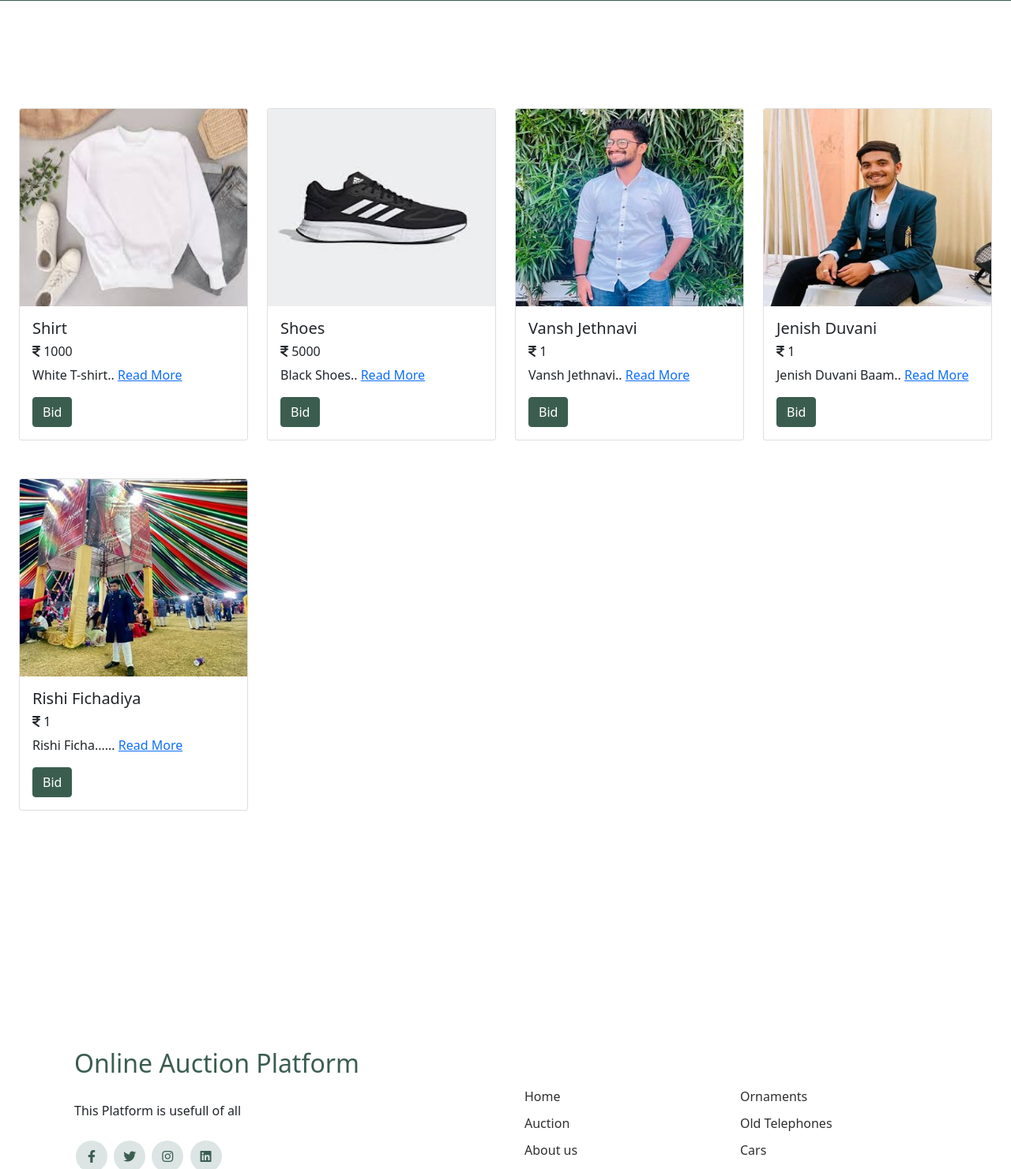
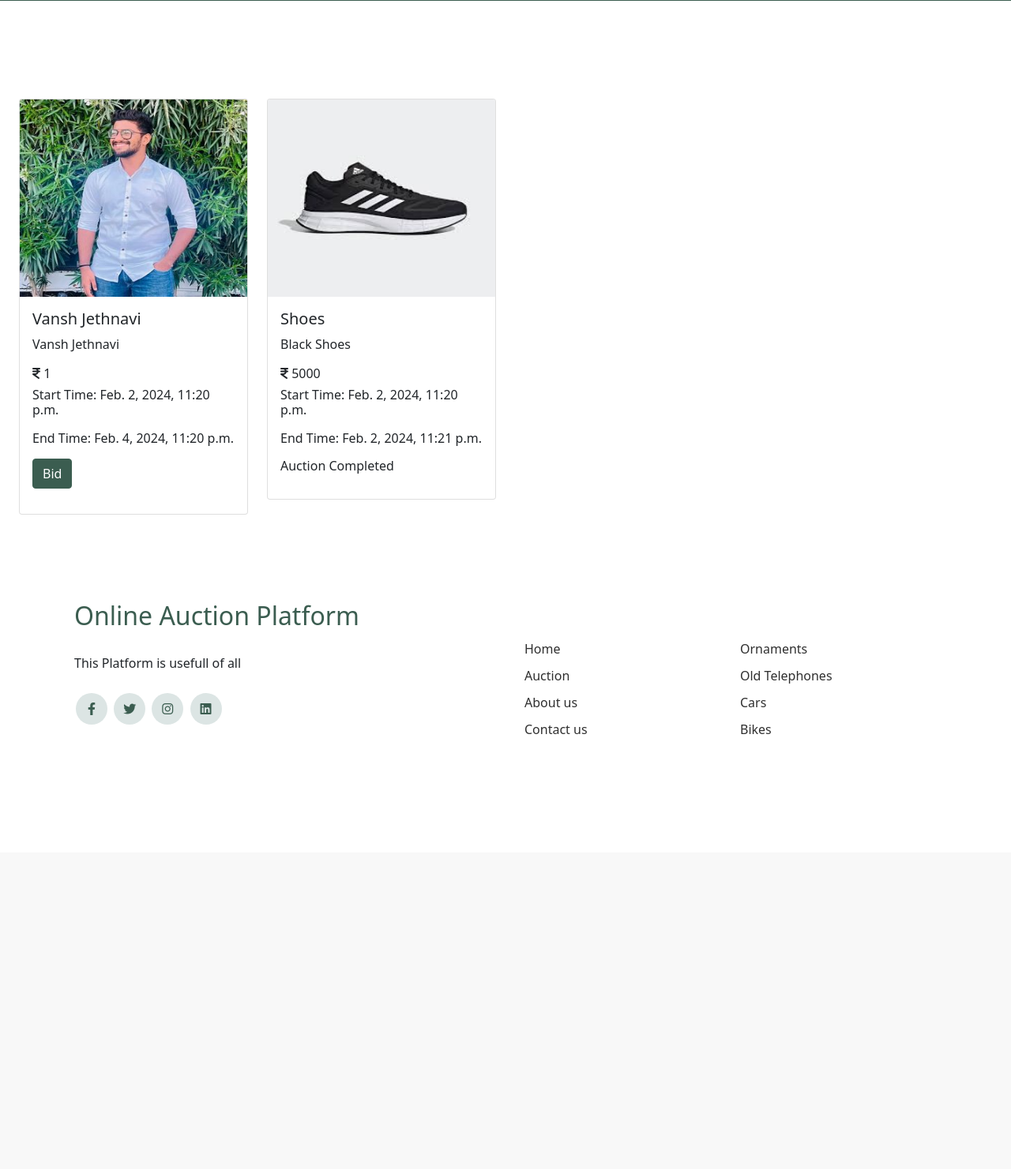
Before and after one commit to Madhavgediya/Auction-Django-Project, a Django app: page /auction/ in a window 1280 px wide. Shown: the part 409-1890 px from the top of the page at 79% size. After the commit the page ends 1339 px from the top, so only its background shows below. Run offline with Django 5.2, Linux system fonts and the light colour scheme; data comes from the database, SQL or seed files in the repository; both versions use the stored data as it was after the commit; some libraries are stand-ins or nearby versions.

Commit message:
Added Auction Viewing and Status Functionality

```diff
--- a/core/core/urls.py
+++ b/core/core/urls.py
@@ -32,6 +32,7 @@ urlpatterns = [
     path('register', register, name='register'),
     path('login', my_login_view, name='login'),
     path('logout', my_logout, name='logout'),
+    path('auction_list_view/', auction_list_view, name='auction_list_view'),
 ]
 
 if settings.DEBUG:
--- a/core/home/models.py
+++ b/core/home/models.py
@@ -1,4 +1,8 @@
+from django.utils import timezone
 from django.db import models
+from django.db.models.signals import pre_save
+from django.dispatch import receiver
+from django.contrib.auth.models import User
 
 # Create your models here.
 
@@ -25,3 +29,16 @@ class CustomUser(models.Model):
 
     def __str__(self):
         return self.username
+
+class Auction(models.Model):
+    product = models.OneToOneField(Product, on_delete=models.CASCADE)
+    start_time = models.DateTimeField()
+    end_time = models.DateTimeField()
+    created_by = models.ForeignKey(User, on_delete=models.CASCADE)
+
+    def is_active(self):
+        now = timezone.now()
+        return self.start_time <= now <= self.end_time
+
+    def __str__(self):
+        return self.product.products_name if self.product else "No Product"
--- a/core/home/templates/home/auction.html
+++ b/core/home/templates/home/auction.html
@@ -18,7 +18,9 @@
   </div>
   <!-- End Hero Section -->
   <!-- Start Blog Section -->
-  <div class="blog-section">
+
+  <!-- Madhav Card Style here starts -->
+  <!-- <div class="blog-section">
     <div class="container-fluid">
       <div class="row">
         {% for data in product_data %}
@@ -47,7 +49,51 @@
         {% endfor %}
       </div>
     </div>
+  </div> -->
+  <!-- madhav card style ends here -->
+  <!-- new jenish card starts  -->
+
+
+
+  <div style="margin-top: 100px;">
+
+    <!-- Auction List Content with Card Styling -->
+
+    {% if auction_data %}
+    <div class="container-fluid">
+      <div class="row">
+        {% for data in auction_data %}
+        <div class="col-md-3 my-4">
+          <div class="card">
+            <img src="../../media/{{ data.auction.product.product_image }}" class="card-img-top" style="height: 250px;"
+              alt="Product Image" />
+            <div class="card-body">
+              <h5 class="card-title">{{ data.auction.product.products_name }}</h5>
+              <p class="card-text">{{ data.auction.product.product_description }}</p>
+              <h6 class="card-title">
+                <i class="fa-solid fa-indian-rupee-sign"></i> {{ data.auction.product.products_base_price }}
+              </h6>
+              <h6 class="card-title">
+                <p>Start Time: {{ data.auction.start_time }}</p>
+                <p>End Time: {{ data.auction.end_time }}</p>
+                <p>{% if data.is_active %}
+                  <a href="#" class="btn btn-primary">Bid</a>
+                  {% else %}Auction Completed{% endif %}
+                </p>
+              </h6>
+            </div>
+          </div>
+        </div>
+        {% endfor %}
+      </div>
+    </div>
+    {% else %}
+    <p>No auctions available.</p>
+    {% endif %}
+    <!-- End Auction List Content with Card Styling -->
+
   </div>
+  <!-- jenish card style ends here -->
   <!-- End Blog Section -->
 
   <script src="js/bootstrap.bundle.min.js"></script>
--- a/core/home/views.py
+++ b/core/home/views.py
@@ -5,6 +5,7 @@ from django.contrib.auth.models import User
 from django.contrib.auth import authenticate, login
 from django.contrib.auth import  logout as auth_logout
 from .forms import RegistrationForm
+from django.views.generic import ListView
 
 from .models import *
 
@@ -30,13 +31,33 @@ def about(request):
     about = {'page': 'About'}
     return render(request, "home/about.html", about)
 
+# def auction(request):
+#     auctions = Auction.objects.all()
+#     template_name = 'home/auction.html'
+#     context = {'auctions': auctions}
+#     return render(request, template_name, context)
 def auction(request):
-    auction = {'page': 'Auction'}
-    product_data = Product.objects.all()
-    data = {
-            'product_data':product_data
-        }
-    return render(request, "home/auction.html", data)
+    auctions = Auction.objects.all()
+
+    # Determine the active status for each auction
+    auction_data = []
+    for auction in auctions:
+        auction_data.append({
+            'auction': auction,
+            'is_active': auction.is_active(),
+        })
+
+    template_name = 'home/auction.html'
+    context = {'auction_data': auction_data}
+    return render(request, template_name, context)
+
+#    Products Data Prototype
+    # auction = {'page': 'Auction'}
+    # product_data = Product.objects.all()
+    # data = {
+    #         'product_data':product_data
+    #     }
+    # return render(request, "home/auction.html", data)
 
 def user(request):
     user = {'page': 'user'}
@@ -84,3 +105,14 @@ def my_logout(request):
     auth_logout(request)
     messages.success(request, "Successfully logged out.")
     return redirect('home')
+
+def auction_list_view(request):
+    auctions = Auction.objects.all()
+    template_name = 'home/auction_list.html'
+    context = {'auctions': auctions}
+    return render(request, template_name, context)
+
+# class AuctionListView(ListView):
+#     model = Auction
+#     template_name = 'home/auction_list.html'
+#     context_object_name = 'auctions'
```
Also changed, not shown: core/core/settings.py (+7 -1 lines), core/home/admin.py (+11 -2 lines), core/home/templates/home/auction_list.html (added, +53 -0 lines), core/db.sqlite3, core/home/migrations/0008_auction.py (added), core/home/migrations/0009_remove_auction_active.py (added).
